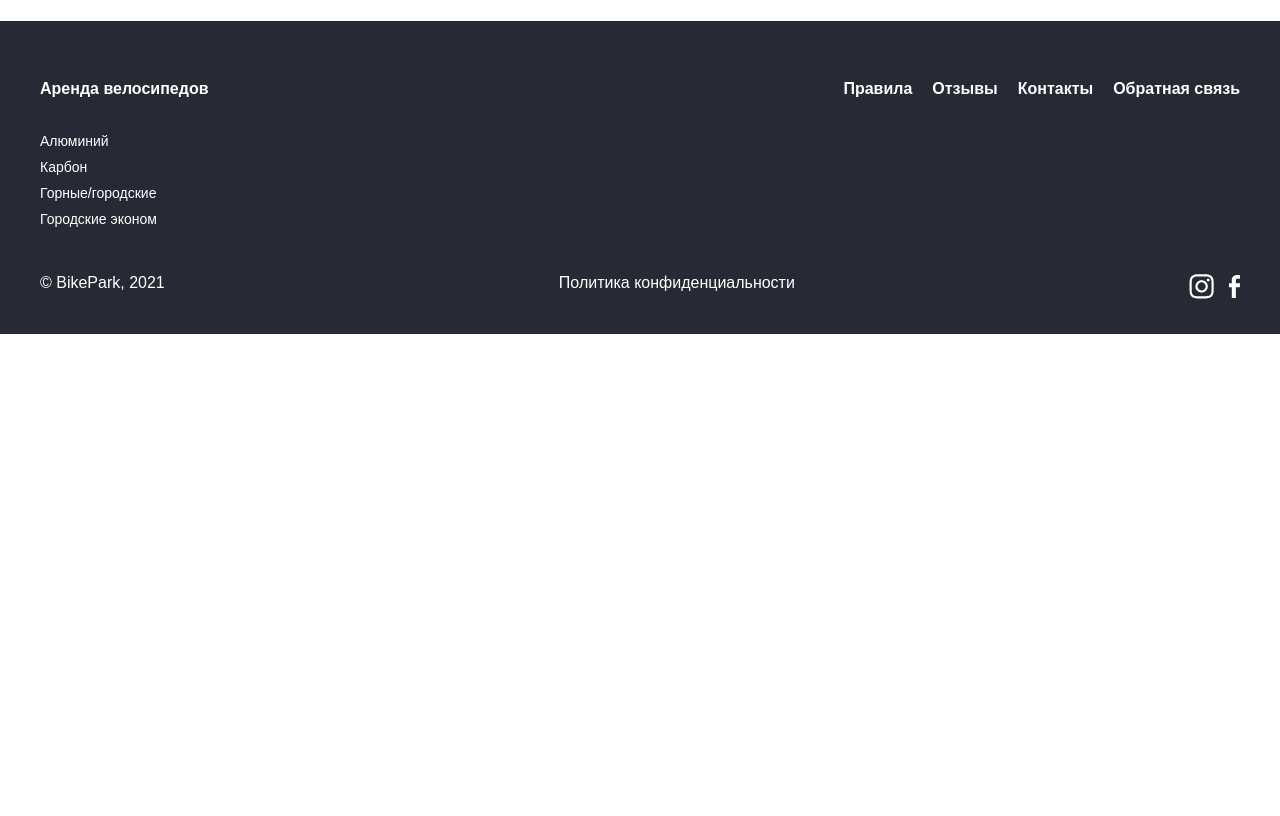
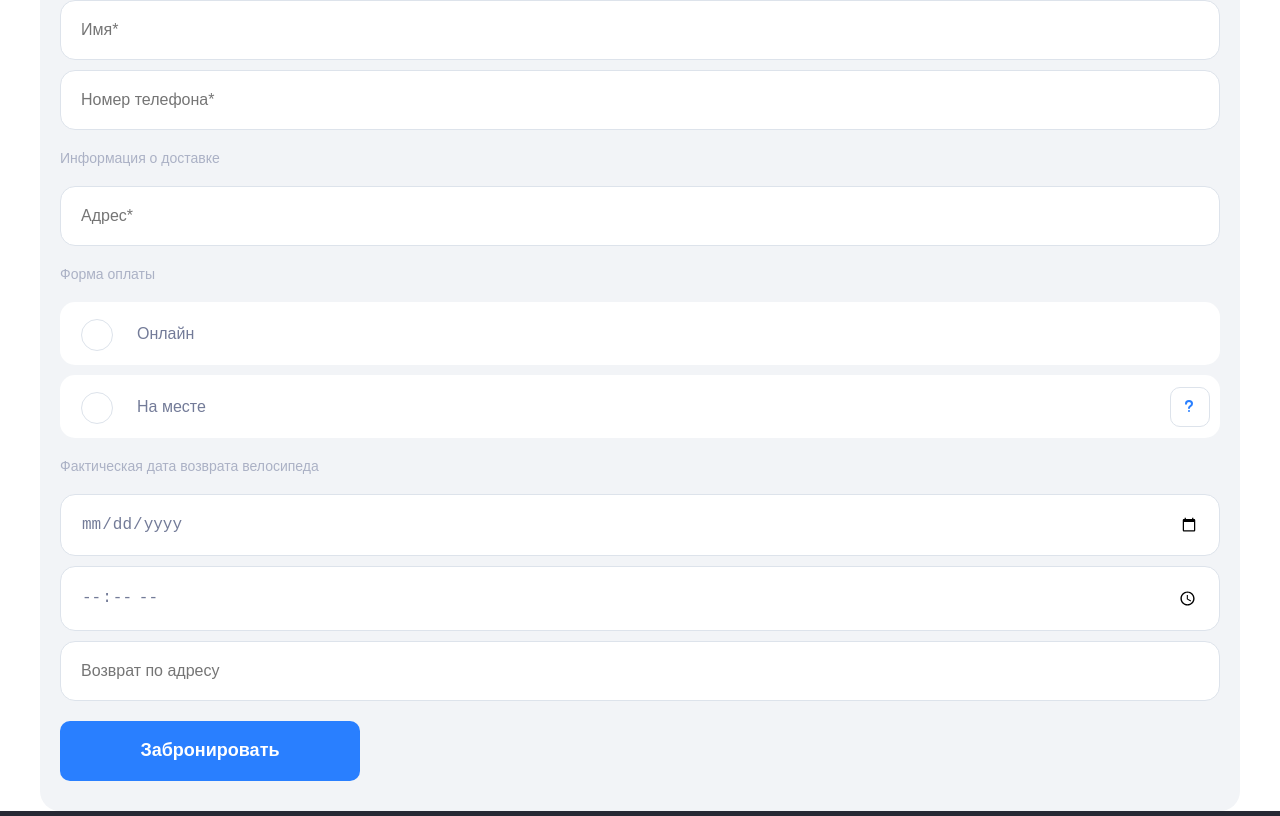
Before and after one commit to kostal79/bikepark-2, a React (Create React App) app: page /order in a window 1280 px wide. Shown: the part 524-1340 px from the top of the page. Before the commit the page ends 858 px from the top, so only its background shows below. Built offline with nearby package versions, Linux system fonts and the light colour scheme.

Commit message:
order validation added

```diff
--- a/src/components/ButtonSpechBubble/ButtonSpeachBubble.jsx
+++ b/src/components/ButtonSpechBubble/ButtonSpeachBubble.jsx
@@ -5,7 +5,7 @@ const ButtonSpeachBubble = ({ description }) => {
   const [isActive, setIsActive] = useState(false);
   return (
     <div className={classes.container}>
-      <button className={classes.button} onClick={()=> setIsActive(!isActive)}>
+      <div className={classes.button} onClick={()=> setIsActive(!isActive)}>
         <svg
           width="10"
           height="13"
@@ -21,7 +21,7 @@ const ButtonSpeachBubble = ({ description }) => {
           />
           <circle cx="4" cy="11" r="1" fill="#297FFF" />
         </svg>
-      </button>
+      </div>
       <div
         className={
           isActive
--- a/src/components/OrderList/OrderList.jsx
+++ b/src/components/OrderList/OrderList.jsx
@@ -4,8 +4,8 @@ import BikeInOrderList from "../BikeInOrderList/BikeInOrderList";
 import classes from "./OrderList.module.css";
 import { ReactComponent as Scroller } from "../../assets/scroller.svg";
 import { useRef } from "react";
+import dayBetween from "../../utils/dayBetween/dayBetween";
 import BackArrow from "../back-arrow/BackArrow";
-import dayBetween from "../../utils/dayBetween/dayBetween";
 
 const OrderList = () => {
   const orderedBikesIds = useSelector(
@@ -20,7 +20,7 @@ const OrderList = () => {
   const orderSum = orderedBikesIds.reduce((acc, id) => {
     for (let bike of bikesList) {
       if (id === bike.id) {
-        return bike.price*dayBetween(dateStart, dateFinish) + acc;
+        return bike.price * dayBetween(dateStart, dateFinish) + acc;
       }
     }
   }, 0);
--- /dev/null
+++ b/src/components/UserSurvey/UserSurvey.jsx
@@ -0,0 +1,99 @@
+import { Field } from "formik";
+import React from "react";
+import classes from "./UserSurvey.module.css";
+import ButtonSpechBubble from "../ButtonSpechBubble/ButtonSpeachBubble";
+import validateName from "../../utils/validateName/validateName";
+import validatePhoneNumber from "../../utils/validatePhoneNumber/validatePhoneNumber";
+import validateNotEmpty from "../../utils/validateName/validateNotEmpty";
+
+const UserSurvey = ({errors, touched, isValidating}) => {
+  return (
+    <div className={classes.container}>
+      <div className={classes.contacts}>
+        <h4 className={classes.title}>Контактные данные</h4>
+        <Field
+          className={`${classes.input} ${classes["contacts__name"]}`}
+          type="text"
+          name="name"
+          placeholder="Имя*"
+          validate={validateName}
+        />
+        {errors.name && touched.name && <div className={classes.error}>{errors.name}</div>}
+        <Field
+          className={`${classes.input} ${classes["conatacts__tel"]}`}
+          type="tel"
+          name="phone"
+          placeholder="Номер телефона*"
+          pattern="[0-9]{10}"
+          validate={validatePhoneNumber}
+        />
+        {errors.phone && touched.phone && <div className={classes.error}>{errors.phone}</div>}
+      </div>
+      <div className={classes["delivery"]}>
+        <h4 className={classes.title}>Информация о доставке</h4>
+        <Field
+          className={`${classes.input} ${classes["delivery__addres"]}`}
+          type="text"
+          name="addres"
+          placeholder="Адрес*"
+          validate={validateNotEmpty}
+        />
+        {errors.addres && touched.addres && <div className={classes.error}>{errors.addres}</div>}
+      </div>
+      <div className={classes["payment-type"]}>
+        <h4 className={classes.title}>Форма оплаты</h4>
+        <div
+          className={classes["payment-button-group"]}
+          role="group"
+          aria-labelledby="payment-radio-group"
+        >
+          <label className={classes["radio-button"]}>
+            <Field
+              className={`${classes.input} ${classes["payment-radio"]}`}
+              type="radio"
+              name="payment-type"
+              value="online"
+            />
+            Онлайн
+          </label>
+          <label className={classes["radio-button"]}>
+            <Field
+              className={`${classes.input} ${classes["payment-radio"]}`}
+              type="radio"
+              name="payment-type"
+              value="on delivery"
+            />
+            На месте
+            <div className={classes.bubble}>
+              <ButtonSpechBubble description={"how to pay?"} />
+            </div>
+          </label>
+        </div>
+      </div>
+      <div className={classes.returns}>
+        <h4 className={classes.title}>Фактическая дата возврата велосипеда</h4>
+        <Field
+          className={`${classes.input} ${classes["returns__date"]}`}
+          type="date"
+          name="returns date"
+        />
+        <Field
+          className={`${classes.input} ${classes["returns__time"]}`}
+          type="time"
+          name="returns time"
+        />
+        <Field
+          className={`${classes.input} ${classes["returns__addres"]}`}
+          type="text"
+          name="returns addres"
+          placeholder="Возврат по адресу"
+        />
+      </div>
+      <button className={classes.button} type="submit">
+        Забронировать
+      </button>
+    </div>
+  );
+};
+
+export default UserSurvey;
--- /dev/null
+++ b/src/components/UserSurvey/UserSurvey.module.css
@@ -0,0 +1,103 @@
+
+.container {
+    padding: 25px 20px 30px 20px;
+    background-color: rgba(242, 244, 247, 1);
+    border-radius: 20px;
+}
+
+.contacts, .delivery, .payment-type, .returns {
+    margin-bottom: 20px;
+    display: grid;
+    row-gap: 10px;
+}
+
+.title {
+    font-size: 14px;
+    font-weight: 500;
+    color: rgba(171, 177, 197, 1);
+    margin-bottom: 10px;
+}
+
+.input{
+    padding: 20px;
+    border: 1px solid rgba(221, 227, 235, 1);
+    border-radius: 15px;
+    font-size: 16px;
+    font-weight: 500;
+    color: rgba(115, 123, 152, 1);
+}
+
+.payment-button-group {
+    display: grid;
+    grid-template-columns: 1fr;
+    row-gap: 10px;
+}
+
+.radio-button {
+    display: flex;
+    flex-direction: row;
+    align-items: center;
+    padding-left: 16px;
+    padding-right: 10px;
+    height: 63px;
+    background-color: rgba(255, 255, 255, 1);
+    border-radius: 15px;
+    font-size: 16px;
+    font-weight: 500;
+    color:rgba(115, 123, 152, 1);
+}
+
+.bubble {
+    position: relative;
+    margin-left: auto;
+}
+
+.payment-radio {
+    appearance: none;
+    margin-right: 24px;
+    width: 32px;
+    height: 32px;
+    border-radius: 50%;
+    display: grid;
+    place-content: center;
+    padding: 2px;
+}
+
+.payment-radio::before {
+    content: "";
+    width: 24px;
+    height: 24px;
+    border-radius: 50%;
+    transform: scale(0);
+    background-color: rgba(41, 127, 255, 1);
+    transition: 120ms transform ease-in-out;
+}
+
+.payment-radio:checked:before {
+    transform: scale(1)
+}
+
+.button {
+    width: 300px;
+    height: 60px;
+    background-color: rgba(41, 127, 255, 1);
+    color:rgba(255, 255, 255, 1);
+    font-size: 18px;
+    font-weight: 700;
+    border: none;
+    border-radius: 10px;
+    cursor: pointer;
+}
+
+.button:hover {
+    background-color: rgba(0, 94, 255, 1);
+}
+
+.button:active {
+    background-color: rgb(1, 74, 201);
+}
+
+.error {
+    color: red;
+    margin-bottom: 10px;
+}
--- a/src/components/orderForm/OrderForm.jsx
+++ b/src/components/orderForm/OrderForm.jsx
@@ -2,33 +2,13 @@ import React from "react";
 import OrderList from "../OrderList/OrderList";
 import OrderOptions from "../OrderOptions/OrderOptions";
 import classes from "./OrderForm.module.css";
-import { Formik, Form } from "formik";
-
 
 const OrderForm = () => {
-  const sleep = (ms) => new Promise((r) => setTimeout(r, ms));
   return (
     <div className={classes.container}>
       <h1 className={classes.title}>Заявка на аренду велосипедов</h1>
       <OrderOptions />
-      <Formik
-        initialValues={{
-          helmet: [],
-          flashlighter: [],
-          locker: [],
-        }}
-        onSubmit={async (values) => {
-          await sleep(500);
-          alert(JSON.stringify(values, null, 2));
-        }}
-      >
-        {({ values }) => (
-          <Form>
-            <OrderList />
-            <button type="submit">Submit</button>
-          </Form>
-        )}
-      </Formik>
+      <OrderList />
     </div>
   );
 };
--- a/src/components/orderForm/OrderForm.module.css
+++ b/src/components/orderForm/OrderForm.module.css
@@ -2,7 +2,7 @@
     padding: 20px 30px;
     background-color: rgba(242, 244, 247, 1);
     border-radius: 20px;
-    margin: 30px 0 90px 0;
+    margin: 30px 0 0 0;
 }
 
 .title {
--- a/src/pages/OrderPage.jsx
+++ b/src/pages/OrderPage.jsx
@@ -1,12 +1,39 @@
-import React from 'react'
-import OrderForm from '../components/orderForm/OrderForm';
+import React from "react";
+import OrderForm from "../components/orderForm/OrderForm";
+import Bridge from "../components/Bridge/Bridge";
+import UserSurvey from "../components/UserSurvey/UserSurvey";
+import { Form, Formik } from "formik";
 
 const OrderPage = () => {
-    return (
-        <div>
-            <OrderForm/>
-        </div>
-    );
+  const sleep = (ms) => new Promise((r) => setTimeout(r, ms));
+
+  return (
+    <div>
+      <Formik
+        initialValues={{
+          helmet: [],
+          flashlighter: [],
+          locker: [],
+          name: "",
+          phone: "",
+          addres: "",
+          "payment-type": ""
+        }}
+        onSubmit={async (values) => {
+          await sleep(500);
+          alert(JSON.stringify(values, null, 2));
+        }}
+      >
+        {(props) => (
+          <Form>
+            <OrderForm />
+            <Bridge />
+            <UserSurvey {...props}/>
+          </Form>
+        )}
+      </Formik>
+    </div>
+  );
 };
 
-export default OrderPage
+export default OrderPage;
--- /dev/null
+++ b/src/utils/validateName/validateName.js
@@ -0,0 +1,15 @@
+export default function validateName(name) {
+    let error;
+    const regName = /^[A-Z][a-z]{2,}$/;
+    if (!name) {
+        error = "Please write your name"
+    } else if (name.toLowerCase() === "admin") {
+        error = "Incorrect name"
+    } else if (name.length < 3 || name.length > 20) {
+        error = "Name length must be greater than 2 letters and less than 20 letters"
+    } else if (!regName.test(name)) {
+        error = "Incorrect name"
+    }
+
+    return error
+}
--- /dev/null
+++ b/src/utils/validateName/validateNotEmpty.js
@@ -0,0 +1,5 @@
+export default function validateNotEmpty(string) {
+    if (!string) {
+        return "Field is required"
+    }
+}
--- /dev/null
+++ b/src/utils/validatePhoneNumber/validatePhoneNumber.js
@@ -0,0 +1,11 @@
+export default function validatePhoneNumber(phone) {
+    const regPhone = /^[1-9][0-9]{9}$/;
+    let error;
+    if (!phone) {
+        error = "Phone number is required"
+    } else if (!regPhone.test(phone)) {
+        error = "Incorrect format"
+    }
+
+    return error
+}
```
Also changed, not shown: src/components/OrderList/check-box-group/CheckBoxGroup.jsx (deleted, +0 -14 lines), src/components/OrderList/check-box-group/CheckBoxSubgroup.jsx (deleted, +0 -13 lines), 2 other files (tests, documents, lock files or other folders). Lines whose indentation alone changed are shown as unchanged.
